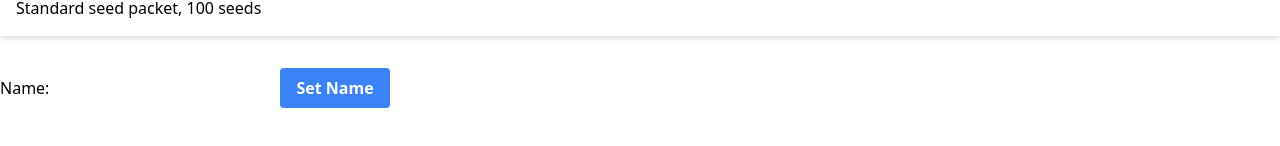
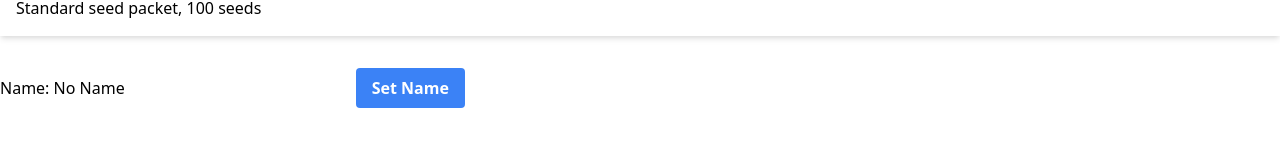
Before and after one commit to deanagan/frankenstein, a React (Create React App) app in the folder frontend/: page / in a window 1280 px wide. Shown: the part 392-538 px from the top of the page. Built offline with nearby package versions, Linux system fonts and the light colour scheme.

Commit message:
Add test hook

```diff
--- a/frontend/src/App.tsx
+++ b/frontend/src/App.tsx
@@ -5,6 +5,7 @@ import products from "./products";
 
 import { setName } from "./appActions"
 import { useDispatch } from "react-redux";
+import { useLocalStorageState } from "./hooks/localStorage";
 
 type InputChangeEvent = React.ChangeEvent<HTMLInputElement>;
 
@@ -13,10 +14,12 @@ function App() {
   const [value, setValue] = useState<string>('');
   const dispatch = useDispatch();
 
+  const [localStorageName, setLocalStorageName] = useLocalStorageState("name", "No Name");
+
   // Function to handle input change
   const handleChange = (event: InputChangeEvent) => {
     setValue(event.target.value);
-
+    setLocalStorageName(event.target.value);
   }
 
   return (
@@ -31,7 +34,7 @@ function App() {
       </div>
 
       <div>
-        <label htmlFor="name-text">Name:</label>
+        <label htmlFor="name-text">Name: {localStorageName}</label>
         <input id="name-text" type="text" onChange={handleChange}/>
 
         <button className="bg-blue-500 hover:bg-blue-700 text-white font-bold py-2 px-4 rounded" onClick={() =>  dispatch(setName(value))}>
--- /dev/null
+++ b/frontend/src/hooks/localStorage.ts
@@ -0,0 +1,16 @@
+import { useEffect, useState } from "react";
+
+export function useLocalStorageState<T>(
+  key: string,
+  defaultValue: T
+): [T, (value: T) => void] {
+  const [value, setValue] = useState<T>(
+    () => (window.localStorage.getItem(key) as T) || defaultValue
+  );
+
+  useEffect(() => {
+    window.localStorage.setItem(key, value as string);
+  }, [key, value]);
+
+  return [value, setValue];
+}
```
